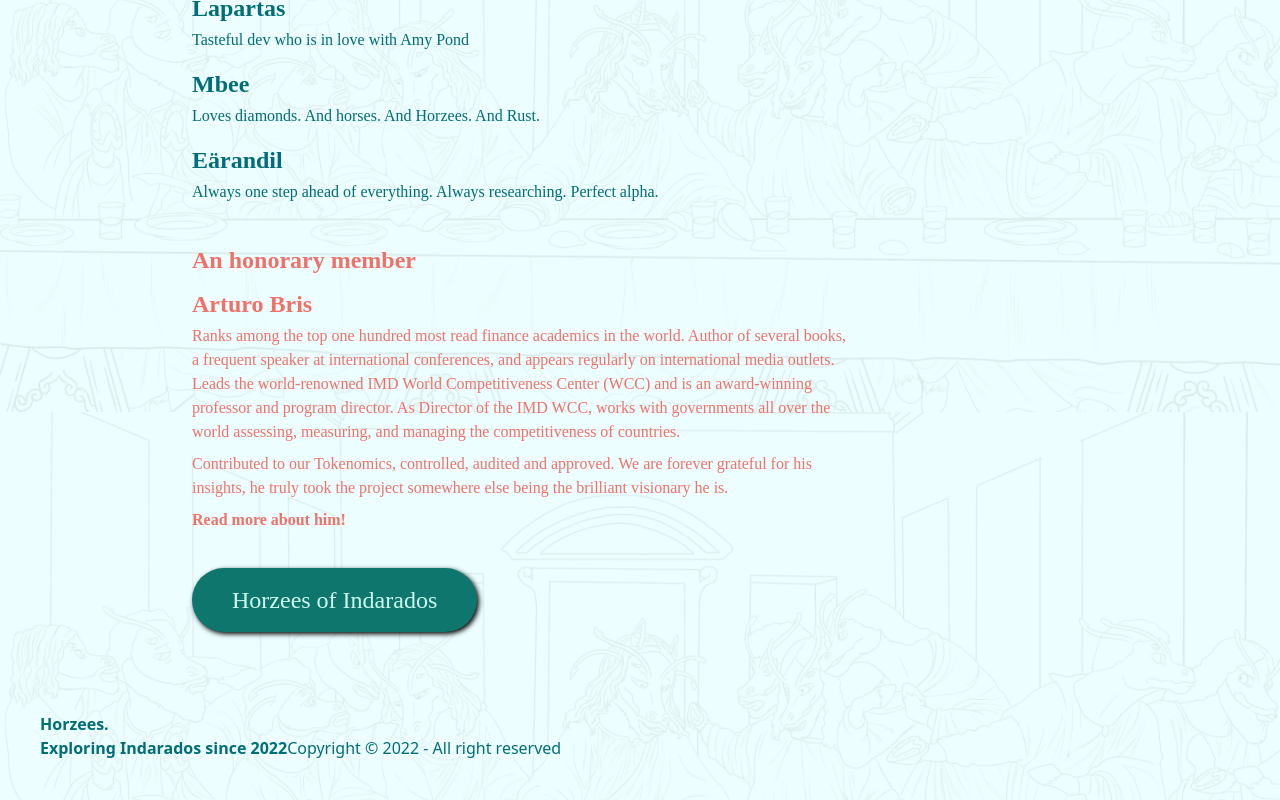
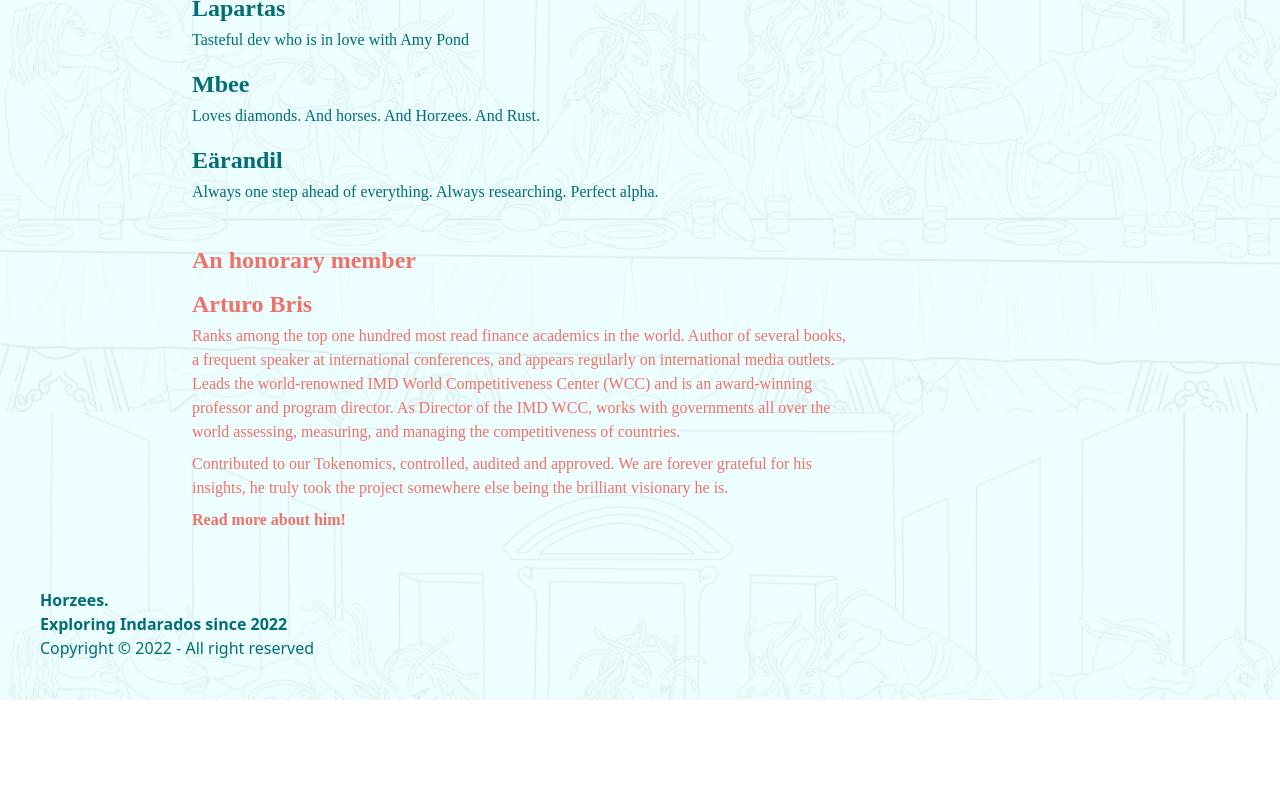
Before and after one commit to musaakhmed/horzees, a Next.js app: page /team in a window 1280 px wide. Shown: the part 832-1632 px from the top of the page. After the commit the page ends 1532 px from the top, so only its background shows below. Built offline with nearby package versions, Linux system fonts and the light colour scheme.

Commit message:
navbar footer and arturo link

```diff
--- a/components/Footer.js
+++ b/components/Footer.js
@@ -6,11 +6,11 @@ const Footer = () => {
             <div>
                 <footer className='footer footer-center p-10  text-[#006D77] text-primary-content'>
                     <div>
-                        <span className='font-bold font-avenirlt '>
+                        <span className='font-semibold font-avenirlt '>
                             Horzees. <br />
                             Exploring Indarados since 2022
                         </span>
-                        <span>Copyright © 2022 - All right reserved</span>
+                        <p>Copyright © 2022 - All right reserved</p>
                     </div>
                     {/* <div>
                         <div className='grid grid-flow-col gap-4'>
--- a/components/Navbar.js
+++ b/components/Navbar.js
@@ -18,9 +18,7 @@ const Navbar = () => {
     return (
         <nav className='flex flex-col md:px-10 pt-6'>
             <section className='flex justify-between items-center px-6 pb-6 md:hidden '>
-                <span className='font-avenirnext h2-shadow text-xl text-teal-600 font-semibold'>
-                    horzees
-                </span>
+                <span className='font-avenirnext h2-shadow text-xl text-teal-600 font-semibold'></span>
                 <button
                     className='flex flex-col h-6 w-6 justify-center items-end rounded group'
                     onClick={handleClick}
--- a/pages/team.js
+++ b/pages/team.js
@@ -126,19 +126,19 @@ const Team = () => {
                             insights, he truly took the project somewhere else
                             being the brilliant visionary he is.
                         </p>
-                        <p className='font-avenirstd py-1 font-semibold'>
+                        <p className='font-avenir py-1 font-bold'>
                             <a href='https://www.imd.org/faculty/professors/arturo-bris/'>
                                 Read more about him!
                             </a>
                         </p>
                     </div>
-                    <div className='pb-10'>
+                    {/* <div className='pb-10'>
                         <Link href='/art'>
                             <button className='flex max-w-5xl button-shadow justify-start mt-2 xl:mt-5 rounded-full py-2 px-5 xl:py-4 xl:px-10 bg-teal-700 hover:bg-teal-500 transition-all ease-in-out duration-300 xl:text-2xl lg:text-xl text-lg text-center text-teal-100 font-avenirstd'>
                                 Horzees of Indarados
                             </button>
                         </Link>
-                    </div>
+                    </div> */}
                 </div>
                 <div className='w-1/3 bottom-0 right-0 fixed'>
                     <img src='/images/tanjiro.png' />
```
